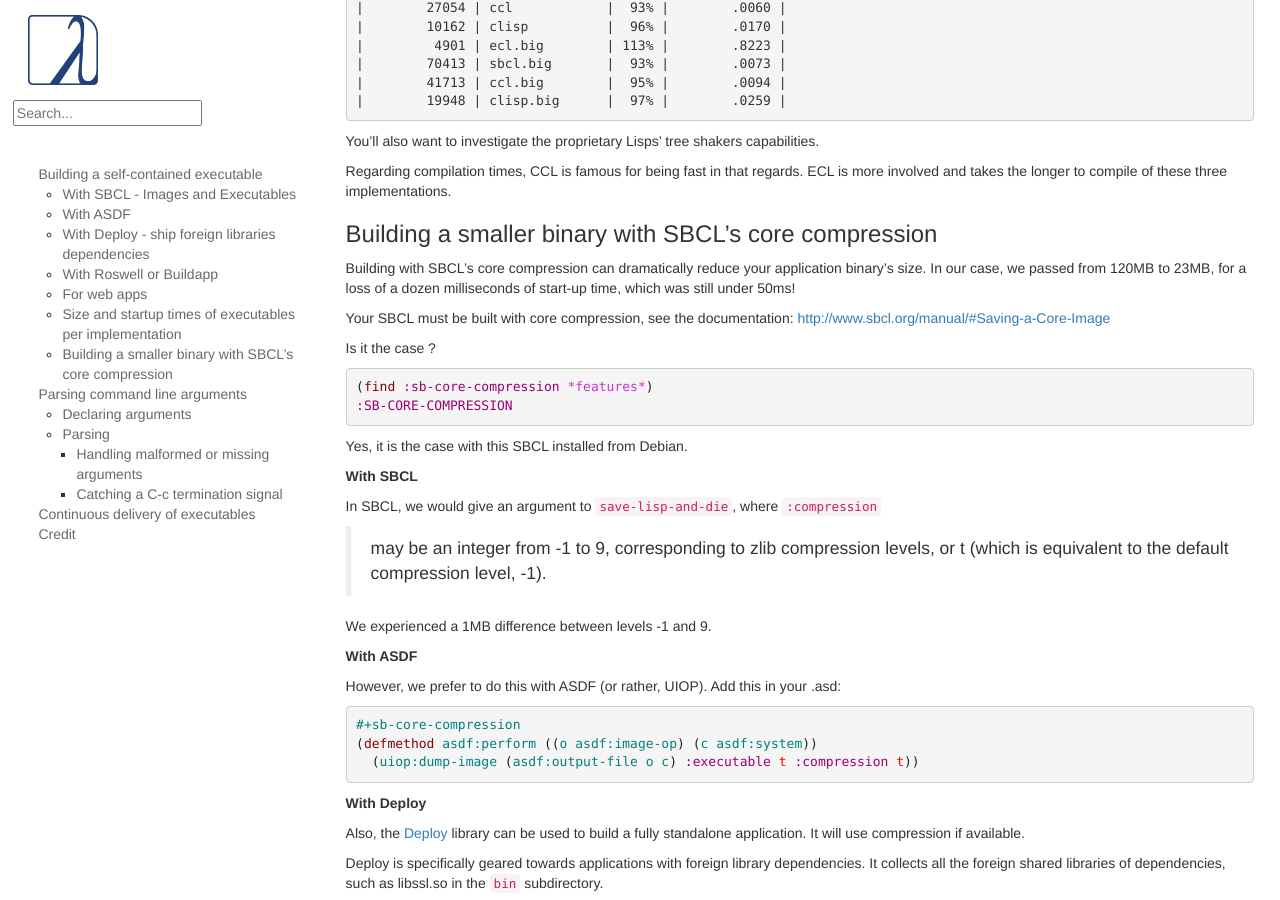
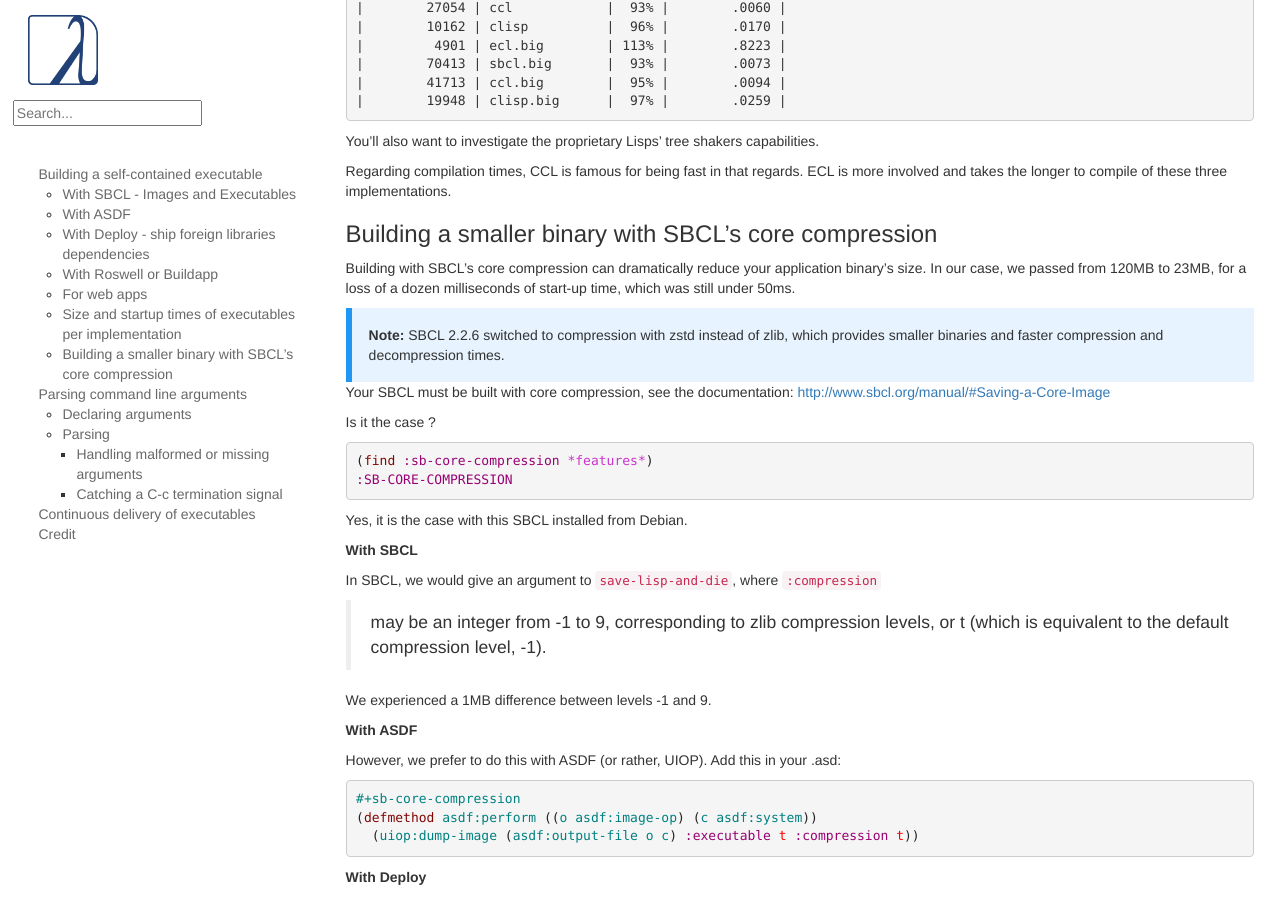
Before and after one commit to LispCookbook/cl-cookbook, a Jekyll site: the page built from scripting.md, in a window 1280 px wide and 900 px high, scrolled down 4092 px. Built offline with Jekyll 4.4.1, drawn with Linux system fonts in a browser that asks for light colours.

Commit message:
scripting: mention SBCL 2.2.6 zstd core compression

```diff
--- a/scripting.md
+++ b/scripting.md
@@ -290,7 +290,12 @@ ECL is more involved and takes the longer to compile of these three implementati
 Building with SBCL's core compression can dramatically reduce your
 application binary's size. In our case, we passed from 120MB to 23MB,
 for a loss of a dozen milliseconds of start-up time, which was still
-under 50ms!
+under 50ms.
+
+<div class="info-box info">
+    <strong>Note:</strong> SBCL 2.2.6 switched to compression with zstd instead of zlib, which provides smaller binaries and faster compression and decompression times.
+</div>
+
 
 Your SBCL must be built with core compression, see the documentation: [http://www.sbcl.org/manual/#Saving-a-Core-Image](http://www.sbcl.org/manual/#Saving-a-Core-Image)
 
```
